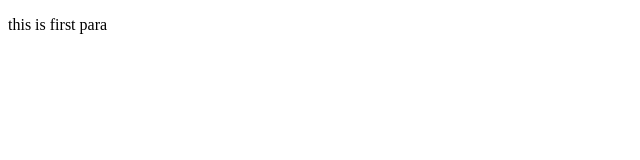
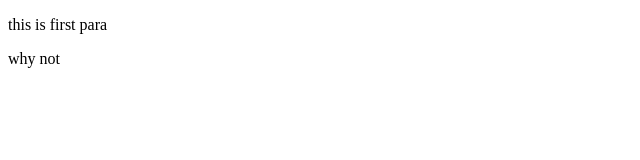
Before and after one commit to MUHAMMAD-ABRAR-GHAFFAR/get-repo, a plain HTML site: page index.html in a window 1280 px wide. Shown: the full height of the page, 0-640 px from the left. Drawn offline with Linux system fonts and the light colour scheme.

Commit message:
this is v2 modified

```diff
--- a/index.html
+++ b/index.html
@@ -7,5 +7,6 @@
 </head>
 <body>
     <p>this is first para</p>
+    <p>why not</p>
 </body>
 </html>
```
